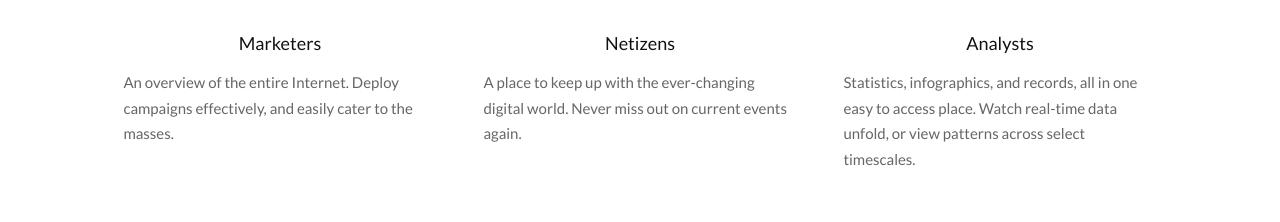
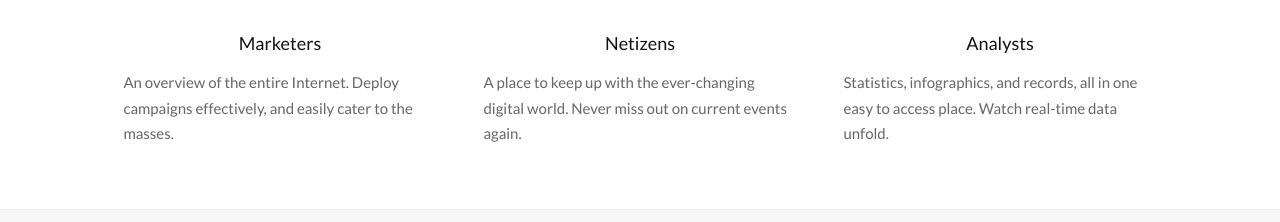
Before and after one commit to WheyIsolate/wheyisolate.github.io, a plain HTML site: page index.html in a window 1280 px wide. Shown: the part 1147-1369 px from the top of the page. Drawn offline with Linux system fonts and the light colour scheme.

Commit message:
Changed user example descriptions

```diff
--- a/index.html
+++ b/index.html
@@ -75,7 +75,7 @@
         					<img src="./images/undraw_creation.svg" class="step__image">
         				</div>
         				<h4>Analysts</h4>
-        				<p class="step__text">Statistics, infographics, and records, all in one easy to access place. Watch real-time data unfold, or view patterns across select timescales.</p>
+        				<p class="step__text">Statistics, infographics, and records, all in one easy to access place. Watch real-time data unfold.</p>
         			</div>
         		</div>
         	</div>
```
